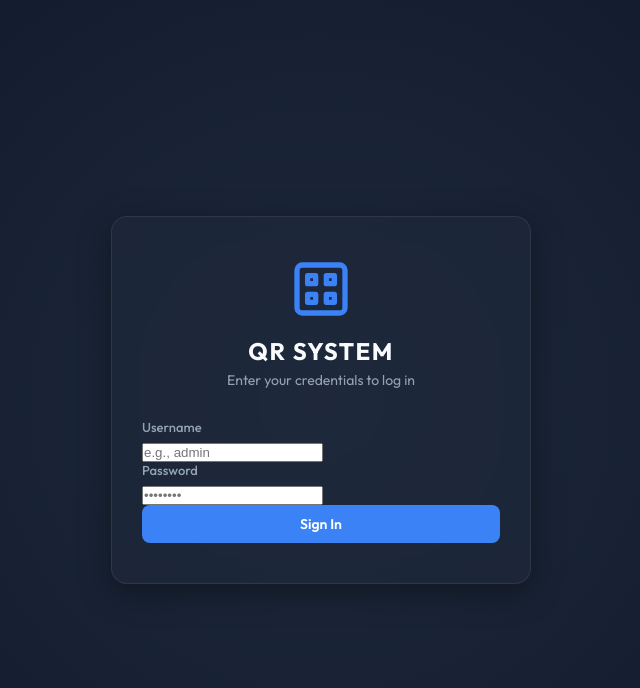
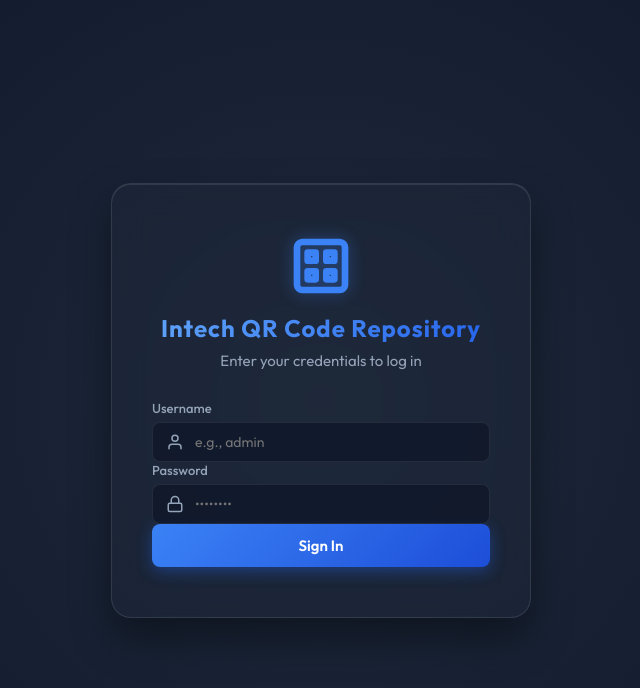
Before and after one commit to pratyushmurarka-lgtm/sticker-app, a Flask app: page /login in a window 1280 px wide. Shown: the top 688 px of the page, without its empty margins (319-959 px from the left). Run offline with Flask 3, Linux system fonts and the light colour scheme.

Commit message:
Update login page title from 'QR System' to 'Intech QR Code Repository' and adjust styling to fit layout

```diff
--- a/static/style.css
+++ b/static/style.css
@@ -63,9 +63,19 @@ body {
 .login-card {
     width: 100%;
     max-width: 420px;
-    border-radius: 16px;
-    padding: 40px 30px;
+    background: rgba(30, 41, 59, 0.4);
+    border: 1px solid rgba(255, 255, 255, 0.1);
+    border-radius: 20px;
+    padding: 50px 40px;
+    box-shadow: 0 20px 40px rgba(0, 0, 0, 0.4), inset 0 1px 0 rgba(255, 255, 255, 0.1);
+    backdrop-filter: blur(16px);
+    -webkit-backdrop-filter: blur(16px);
     animation: fadeIn 0.5s ease-out;
+    transition: transform 0.3s ease;
+}
+
+.login-card:hover {
+    transform: translateY(-2px);
 }
 
 .login-header {
@@ -81,6 +91,7 @@ body {
     display: flex;
     align-items: center;
     justify-content: center;
+    filter: drop-shadow(0 0 8px rgba(59, 130, 246, 0.4));
 }
 
 .logo-icon svg {
@@ -89,16 +100,67 @@ body {
 }
 
 .login-header h1 {
-    font-weight: 700;
+    font-weight: 800;
     font-size: 24px;
-    letter-spacing: 1.5px;
-    color: var(--text-primary);
-    margin-bottom: 5px;
+    letter-spacing: 1px;
+    background: linear-gradient(135deg, #60a5fa 0%, #2563eb 100%);
+    -webkit-background-clip: text;
+    -webkit-text-fill-color: transparent;
+    margin-bottom: 8px;
 }
 
 .login-header p {
     color: var(--text-muted);
-    font-size: 14px;
+    font-size: 15px;
+    font-weight: 400;
+}
+
+/* Login Input Icons and Styling */
+.input-icon-container {
+    position: relative;
+    width: 100%;
+}
+
+.input-icon-container .input-icon {
+    position: absolute;
+    left: 14px;
+    top: 50%;
+    transform: translateY(-50%);
+    width: 18px;
+    height: 18px;
+    color: var(--text-muted);
+    pointer-events: none;
+    display: flex;
+    align-items: center;
+    justify-content: center;
+    transition: color var(--transition-speed);
+}
+
+.input-icon-container .form-control.has-icon {
+    padding-left: 42px;
+}
+
+.input-icon-container .form-control:focus + .input-icon {
+    color: var(--primary);
+}
+
+#login-btn {
+    background: linear-gradient(135deg, #3b82f6 0%, #1d4ed8 100%);
+    box-shadow: 0 4px 15px rgba(37, 99, 235, 0.4);
+    transition: all 0.25s ease;
+    border: none;
+    font-size: 15px;
+    padding: 12px;
+}
+
+#login-btn:hover:not(:disabled) {
+    background: linear-gradient(135deg, #60a5fa 0%, #2563eb 100%);
+    box-shadow: 0 6px 20px rgba(37, 99, 235, 0.6);
+    transform: translateY(-1px);
+}
+
+#login-btn:active:not(:disabled) {
+    transform: translateY(1px);
 }
 
 /* ---------------------------------------------------------
--- a/templates/login.html
+++ b/templates/login.html
@@ -11,7 +11,7 @@
     <div class="login-card glass">
         <div class="login-header">
             <div class="logo-icon">
-                <svg viewBox="0 0 24 24" fill="none" stroke="currentColor" stroke-width="2" stroke-linecap="round" stroke-linejoin="round">
+                <svg viewBox="0 0 24 24" fill="none" stroke="currentColor" stroke-width="2.5" stroke-linecap="round" stroke-linejoin="round">
                     <rect x="3" y="3" width="18" height="18" rx="2" ry="2"/>
                     <rect x="7" y="7" width="3" height="3"/>
                     <rect x="14" y="7" width="3" height="3"/>
@@ -19,22 +19,34 @@
                     <path d="M14 14h3v3h-3z"/>
                 </svg>
             </div>
-            <h1>QR SYSTEM</h1>
+            <h1>Intech QR Code Repository</h1>
             <p>Enter your credentials to log in</p>
         </div>
 
         <form id="login-form">
             <div class="form-group">
                 <label for="username">Username</label>
-                <div class="input-container">
-                    <input type="text" id="username" name="username" placeholder="e.g., admin" required autocomplete="off">
+                <div class="input-icon-container">
+                    <span class="input-icon">
+                        <svg viewBox="0 0 24 24" fill="none" stroke="currentColor" stroke-width="2" stroke-linecap="round" stroke-linejoin="round">
+                            <path d="M20 21v-2a4 4 0 0 0-4-4H8a4 4 0 0 0-4 4v2"/>
+                            <circle cx="12" cy="7" r="4"/>
+                        </svg>
+                    </span>
+                    <input type="text" id="username" class="form-control has-icon" name="username" placeholder="e.g., admin" required autocomplete="off">
                 </div>
             </div>
 
             <div class="form-group">
                 <label for="password">Password</label>
-                <div class="input-container">
-                    <input type="password" id="password" name="password" placeholder="••••••••" required>
+                <div class="input-icon-container">
+                    <span class="input-icon">
+                        <svg viewBox="0 0 24 24" fill="none" stroke="currentColor" stroke-width="2" stroke-linecap="round" stroke-linejoin="round">
+                            <rect x="3" y="11" width="18" height="11" rx="2" ry="2"/>
+                            <path d="M7 11V7a5 5 0 0 1 10 0v4"/>
+                        </svg>
+                    </span>
+                    <input type="password" id="password" class="form-control has-icon" name="password" placeholder="••••••••" required>
                 </div>
             </div>
 
```
